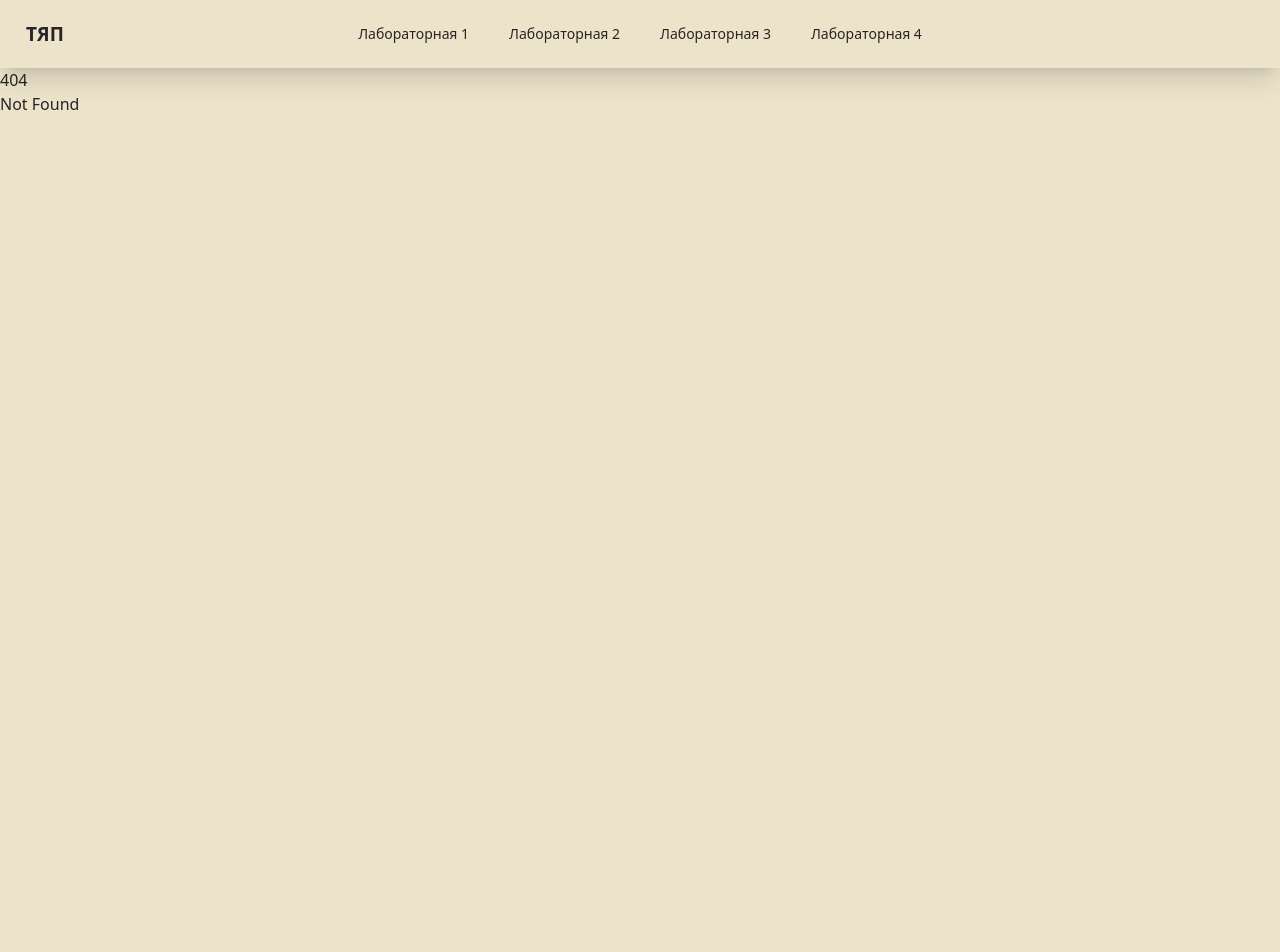
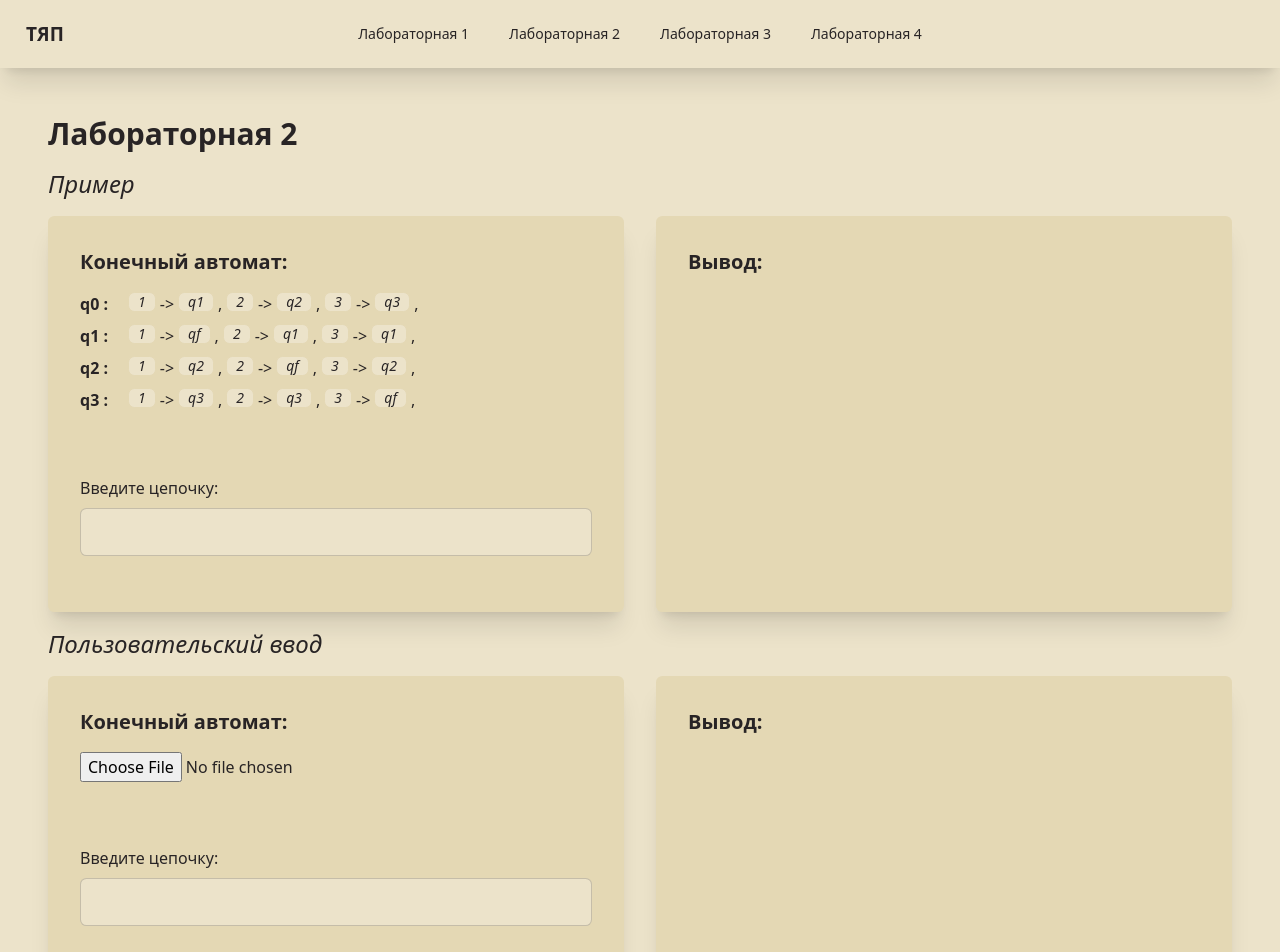
Before and after one commit to Prycom/huyap, a SvelteKit app: page /lab2 in a window 1280 px wide. Before the commit this address had no page. Shown: the top 952 px of the page. Before the commit the page ends 800 px from the top, so only its background shows below. Built offline with nearby package versions, Linux system fonts and the light colour scheme.

Commit message:
lab2 done;

```diff
--- a/src/routes/+page.svelte
+++ b/src/routes/+page.svelte
@@ -250,4 +250,30 @@
 КС-языки и регулярные языки будут рассматриваться подробно.
 
 
+	<h3 class="mt-4 text-2xl font-semibold">Виды распознавателей и их классификация</h3>
+
+	<div>
+		Распознаватели классифицируют в зависимости от вида <br/>
+		составляющих их компонентов: <u>считывающего</u> устройства, устройства<br/>
+		<u>управления</u> и внешней <u>памяти</u><br/>
+	</div>
+	<pre>
+Считывающее устройство:
+	<strong>Односторонние распознаватели</strong>
+	допускают перемещение считывающей головки по ленте только в одном
+	направлении, обычно слева направо (такой распознаватель называется
+	левосторонним).
+
+	<strong>Двусторонние распознаватели</strong>
+	допускают перемещение считывающей головки в любом направлении.
+
+Устройства управления:
+	<strong>Детерминированные</strong>
+	<strong>Недетерминированные</strong>
+
+Внешняя память:
+	<strong>Без внешней памяти</strong>
+	<strong>С ограниченной памятью</strong>
+	<strong>С неограниченной памятью</strong>
+</pre>
 </div>
--- a/src/routes/lab1/+page.svelte
+++ b/src/routes/lab1/+page.svelte
@@ -21,6 +21,8 @@
 	let userRules: Rule[] = [];
 	let userRuleKey: string = '';
 	let userRuleVariants: string = '';
+	let minChars:number = 1;
+	let maxChars:number = 1;
 
 	function generateChains(rules: Rule[], minChars: number, maxChars: number) {
 		let chains: string[] = ['S'];
@@ -35,7 +37,7 @@
 		while (chains.length > 0) {
 			let chain = chains.shift() as string; // get chain and delete it from chains
 
-			if (chain.length > maxChars) {
+			if (chain.length > maxChars + 2) {
 				// chain will not be valid; skip
 				console.log(`max chars for "${chain}"`);
 				continue;
@@ -124,6 +126,16 @@
 	<div class="flex flex-col gap-8 lg:flex-row">
 		<div class="card bg-base-200 shadow-xl lg:w-1/2">
 			<div class="card-body">
+				<div class='card-title mb-2'>Скока:</div>
+				<div class='flex'>
+					<label for='minChars' class='w-1/2'>Мин символов</label>
+					<input id='minChars' type='number' class="input input-bordered w-1/2" min='1' bind:value={minChars}/>
+				</div>
+				<div class='flex'>
+					<label for='minChars' class='w-1/2'>Макс символов</label>
+					<input id='minChars' type='number' class="input input-bordered w-1/2" min={minChars} bind:value={maxChars}/>
+				</div>
+
 				<div class="card-title mb-2">Правила:</div>
 				{#each userRules as rule}
 					{#each Object.entries(rule) as [key, values]}
@@ -163,6 +175,9 @@
 						if (!userRuleKey || !userRuleVariants){
 							alert('Поля ruleKey и ruleVariants должны быть непустыми!')
 						}
+						if(minChars > maxChars){
+							alert('Ты чо, мин это мин, макс это макс')
+						}
 						let newRule = {
 							[userRuleKey]: userRuleVariants.split('|')
 						};
@@ -176,7 +191,13 @@
 					<button
 						class="btn btn-primary"
 						on:click={() => {
-							userOutput = generateChains(exRules, 2, 3);
+							if (!userRuleKey || !userRuleVariants){
+							alert('Поля ruleKey и ruleVariants должны быть непустыми!')
+							}
+							if(minChars > maxChars){
+								alert('Ты чо, мин это мин, макс это макс')
+							}
+							userOutput = generateChains(userRules, 2, 3);
 						}}>Сгенерировать!</button
 					>
 				</div>
--- /dev/null
+++ b/src/routes/lab2/+page.svelte
@@ -0,0 +1,172 @@
+<script lang="ts">
+	let logs: string[] = [];
+
+	interface DKAState {
+		[symbol: string]: string;
+	}
+
+	interface DKA {
+		[state: string]: DKAState;
+	}
+
+	let testDKA: DKA = {
+		q0: {
+			'1': 'q1',
+			'2': 'q2',
+			'3': 'q3'
+		},
+		q1: {
+			'1': 'qf',
+			'2': 'q1',
+			'3': 'q1'
+		},
+		q2: {
+			'1': 'q2',
+			'2': 'qf',
+			'3': 'q2'
+		},
+		q3: {
+			'1': 'q3',
+			'2': 'q3',
+			'3': 'qf'
+		}
+	};
+
+	function checkInputWithDKA(dka: DKA, input: string) {
+		logs = [];
+		let currentState = 'q0';
+
+		for (let i = 0; i < input.length; i++) {
+			// check every symbol of input sequence
+
+			let currentSymbol = input[i];
+			let currentTransitions = dka[currentState];
+
+			if (currentState == 'qf') {
+				// if dka finished
+				logs = [...logs, `ОШИБКА!!! Считан символ ${currentSymbol}, хотя достигнут qf!!!`];
+				return;
+			}
+
+			let inputs = Object.keys(currentTransitions);
+			if (inputs.includes(currentSymbol)) {
+				let newState = currentTransitions[currentSymbol];
+				logs = [...logs, `Переход из ${currentState} в ${newState} по символу ${currentSymbol}`];
+				currentState = newState; // transit to new state
+			} else {
+				// we have no transition by current symbol
+				logs = [
+					...logs,
+					`ОШИБКА! Из ${currentState} невозможно куда-либо перейти по ${currentSymbol}. ${currentSymbol} не принадлежит ДКА`
+				];
+			}
+		}
+	}
+
+	let exInput: string = '';
+    let userInput: string = ''
+
+	let fileInput = null;
+	let userDKA: DKA | null = null;
+
+	async function handleFileChange(event: Event) {
+		const file = (event.target as HTMLInputElement).files[0];
+		if (file) {
+			const dkaJson = await file.text();
+			userDKA = JSON.parse(dkaJson) as DKA;
+			console.log(userDKA);
+		}
+	}
+</script>
+
+<div class="flex w-full flex-col gap-4 p-6 lg:p-12">
+	<h2 class="text-3xl font-bold">Лабораторная 2</h2>
+	<p class="text-2xl italic">Пример</p>
+	<div class="flex flex-col gap-8 lg:flex-row">
+		<div class="card bg-base-200 shadow-xl lg:w-1/2">
+			<div class="card-body">
+				<div class="card-title mb-2">Конечный автомат:</div>
+				{#each Object.entries(testDKA) as state}
+					<div class="flex gap-1">
+						<strong class="mr-4">{state[0]} : </strong>
+						{#each Object.entries(state[1]) as pair}
+							<i class="badge">{pair[0]}</i> -> <i class="badge">{pair[1]}</i>,
+						{/each}
+					</div>
+				{/each}
+			</div>
+			<div class="card-body">
+				<label for="checkExInput">Введите цепочку:</label>
+				<input
+					id="checkExInput"
+					class="input input-bordered"
+					bind:value={exInput}
+					on:input={() => {
+                        userInput = ''
+						checkInputWithDKA(testDKA, exInput);
+					}}
+				/>
+				<div class="card-actions mt-4 justify-center"></div>
+			</div>
+		</div>
+
+		<div class="card bg-base-200 shadow-xl lg:w-1/2">
+			<div class="card-body">
+				<div class="card-title mb-2">Вывод:</div>
+				<div class="flex flex-wrap gap-2">
+					{#each logs as log}
+						<div class="italic">{log}</div>
+					{/each}
+				</div>
+			</div>
+		</div>
+	</div>
+
+    <!-- USER INPUT SECTION -->
+
+	<p class="text-2xl italic">Пользовательский ввод</p>
+	<div class="flex flex-col gap-8 lg:flex-row">
+		<div class="card bg-base-200 shadow-xl lg:w-1/2">
+			<div class="card-body">
+				<div class="card-title mb-2">Конечный автомат:</div>
+				<input type="file" id="dkaFileInput" accept=".json" on:change={handleFileChange} />
+				{#if userDKA}
+					{#each Object.entries(userDKA) as state}
+						<div class="flex gap-1">
+							<strong class="mr-4">{state[0]} : </strong>
+							{#each Object.entries(state[1]) as pair}
+								<i class="badge">{pair[0]}</i> -> <i class="badge">{pair[1]}</i>,
+							{/each}
+						</div>
+					{/each}
+				{/if}
+			</div>
+			<div class="card-body">
+				<label for="checkExInput">Введите цепочку:</label>
+				<input
+					id="checkExInput"
+					class="input input-bordered"
+					bind:value={userInput}
+					on:input={() => {
+                        exInput = ''
+                        if(userDKA !== null) checkInputWithDKA(userDKA, userInput);
+					}}
+				/>
+				<div class="card-actions mt-4 justify-center"></div>
+			</div>
+		</div>
+
+		<div class="card bg-base-200 shadow-xl lg:w-1/2">
+			<div class="card-body">
+				<div class="card-title mb-2">Вывод:</div>
+				<div class="flex flex-wrap gap-2">
+					{#if userInput !== ''}
+                        {#each logs as log}
+                            <div class="italic">{log}</div>
+                        {/each}
+                    {/if}
+				</div>
+			</div>
+		</div>
+	</div>
+</div>
```
Also changed, not shown: static/lab2dka.json (added, +22 -0 lines).
